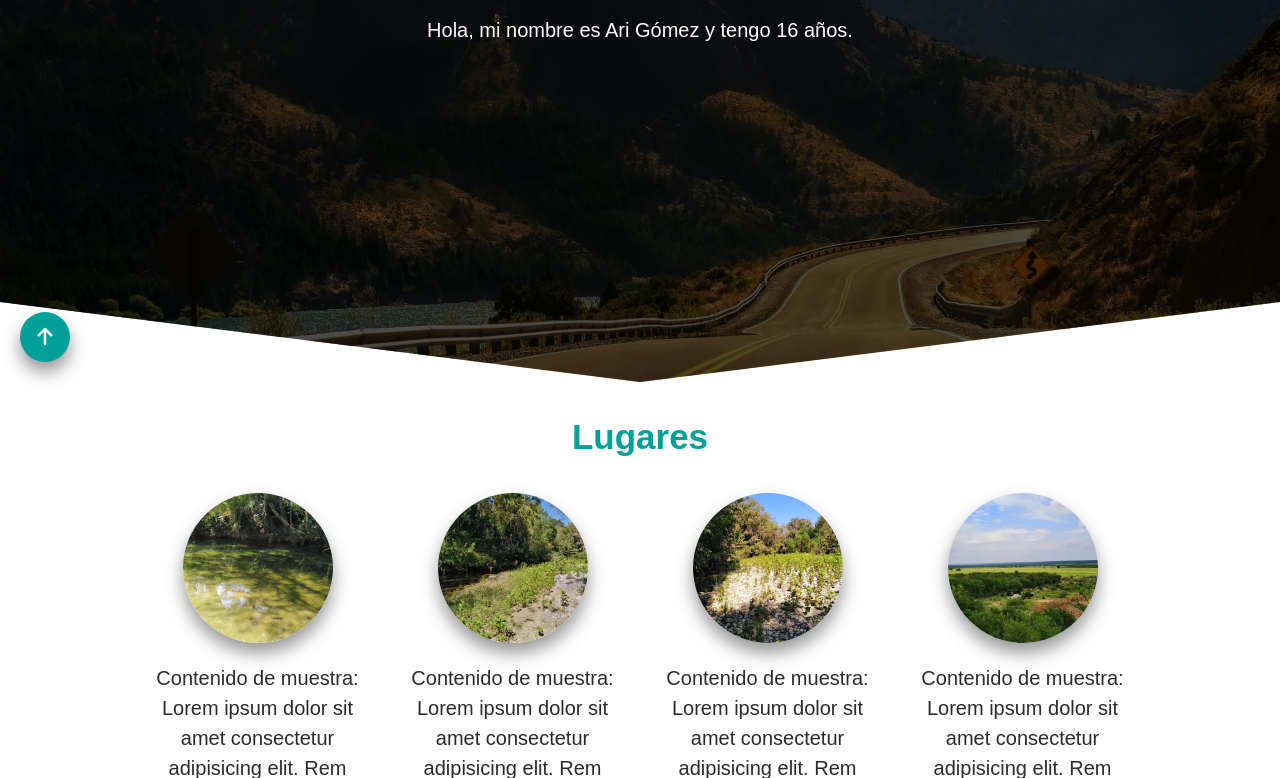
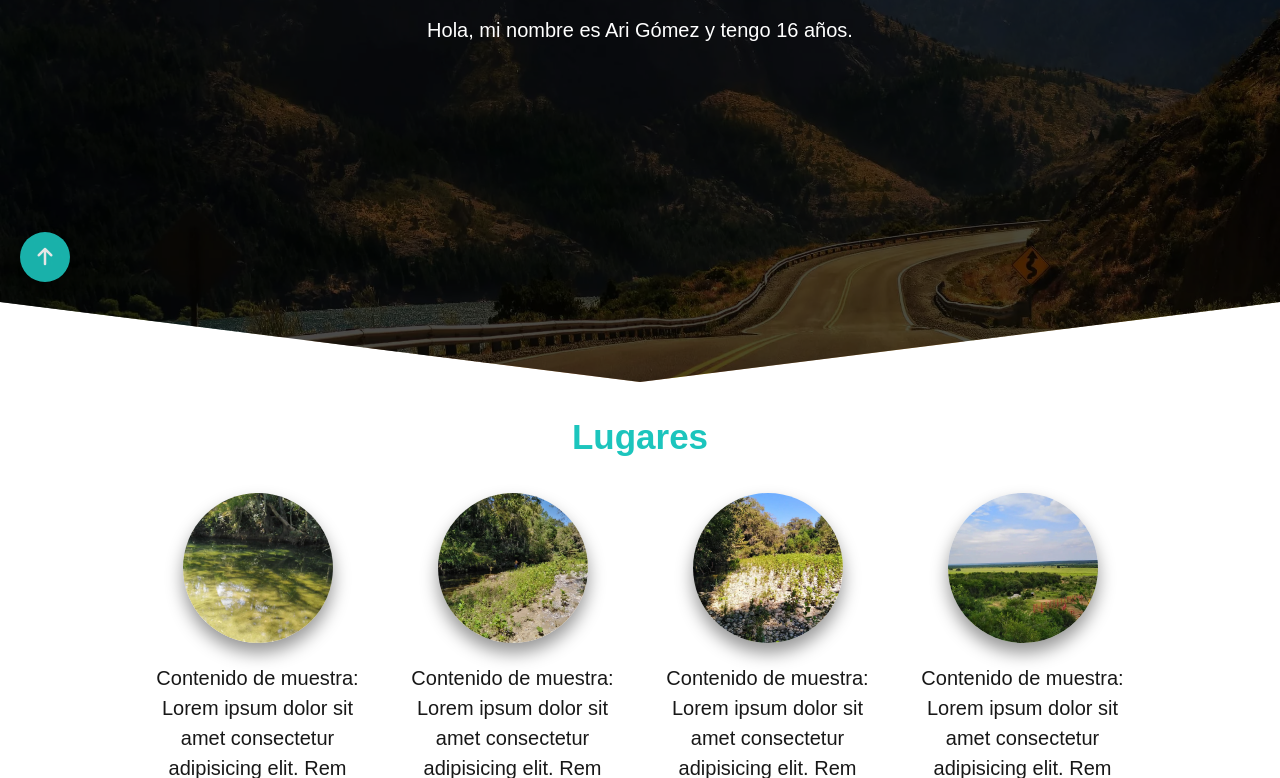
Before and after one commit to ariamzige04/sitiodearigomez, a plain HTML site: page index.html in a window 1280 px wide. Shown: the part 418-1196 px from the top of the page. Drawn offline with nearby package versions, Linux system fonts and the light colour scheme.

Commit message:
Add files via upload

```diff
--- a/css/styles.css
+++ b/css/styles.css
@@ -8,15 +8,15 @@ html {
 
 :root {
     --fuenteprincipal: 'Sarabun', sans-serif;
-    --primario: #01a199;
+    --primario: #1cc5bd;
     --secundario: #01a136;
     --gris: #bebebe;
     --blanco: #ffffff;
-    --negro: #2b2b2b;
+    --negro: #181818;
     --tamañofuente: 2rem;
 }
 
-@import url('https://fonts.googleapis.com/css2?family=Sarabun:wght@400;800&display=swap');
+@import url('https://fonts.googleapis.com/css2?family=Sarabun:wght@300;800&display=swap');
 *,
 *:before,
 *:after {
@@ -31,6 +31,7 @@ html {
 body {
     font-size: 1.6rem;
     line-height: 1.5;
+    font-weight: 300;
     font-family: var(--fuenteprincipal);
 }
 
@@ -80,7 +81,7 @@ a {
 
 p {
     color: var(--negro);
-    font-weight: 400;
+    font-weight: 300;
     font-size: var(--tamañofuente);
 }
 
@@ -187,7 +188,7 @@ p {
 .ir-arriba {
     position: fixed;
     left: var(--tamañofuente);
-    bottom: var(--tamañofuente);
+    bottom: 10rem;
     width: 5rem;
     height: 5rem;
     border-radius: 50%;
@@ -196,11 +197,17 @@ p {
     align-items: center;
     justify-content: center;
     box-shadow: 0px 10px 17px 0px rgb(0 0 0 / 41%);
+    transition: .4s all;
+    opacity: .9;
 }
 
 .ir-arriba i {
     font-size: var(--tamañofuente);
     color: var(--blanco);
+}
+
+.ir-arriba:hover {
+    background-color: var(--secundario);
 }
 
 .no-webp .imagen-1 {
@@ -479,6 +486,7 @@ p {
 
 .footer h3 {
     color: var(--secundario);
+    margin: 0 0 2rem;
 }
 
 .centar-redes-sociales {
--- a/index.html
+++ b/index.html
@@ -15,7 +15,7 @@
 
     <link rel="shortcut icon" href="img/logo del sitio web.png" type="image/x-icon">
 
-    <link href="https://unpkg.com/aos@2.3.1/dist/aos.css" rel="stylesheet">
+
 
 </head>
 <script src="js/modernizr.js"></script>
@@ -163,6 +163,12 @@
                         <p>Y esta pagina web</p>
                     </a>
                 </li>
+
+                <li>
+                    <a href=" https://loving-volhard-f09b95.netlify.app/ " title="Ir a Autotronica-Computadoras Automotrices" target="_blank" rel="noopener noreferrer">
+                        <p>Autotronica-Computadoras Automotrices</p>
+                    </a>
+                </li>
             </ol>
         </div>
     </section>
```
